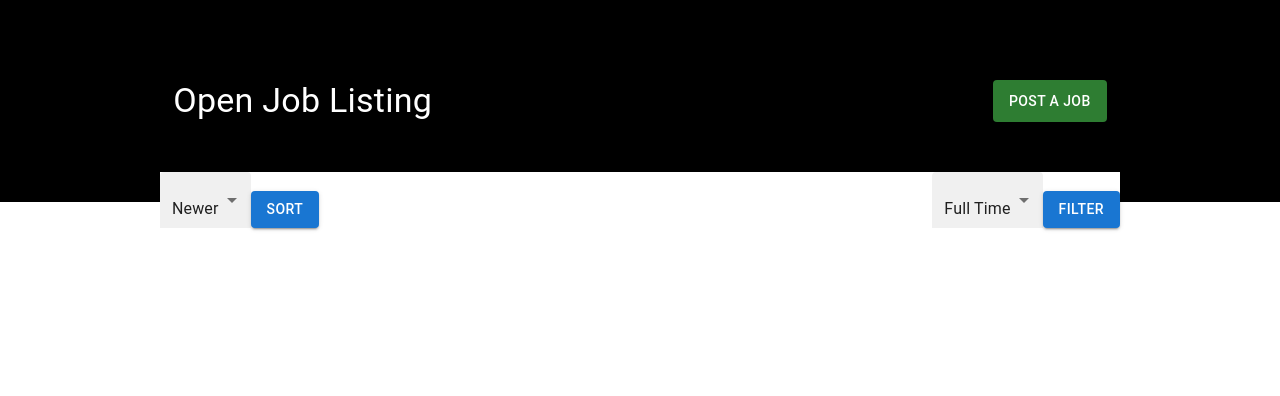
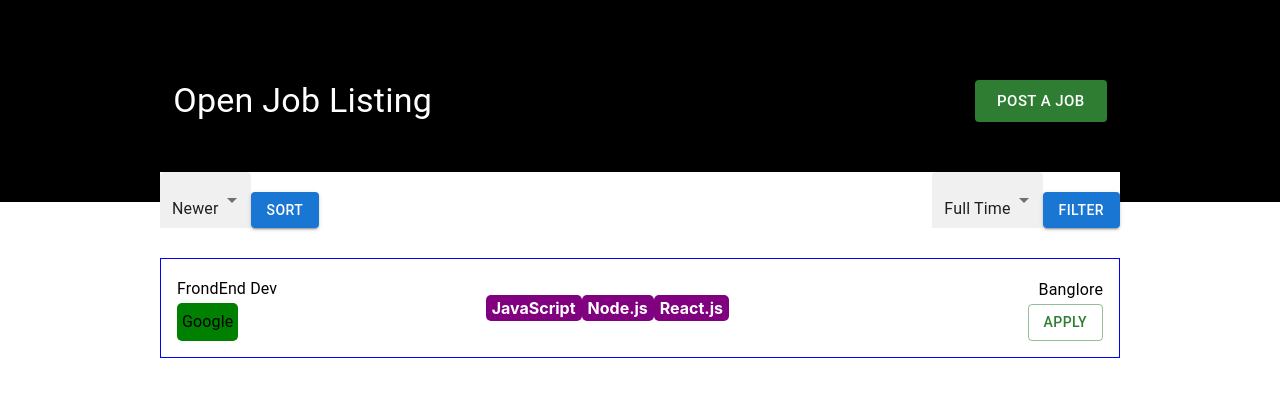
Before and after one commit to roohitgupta/jobportal_client, a React (Create React App) app: page / in a window 1280 px wide. Shown: the top 396 px of the page. Built offline with nearby package versions, Linux system fonts and the light colour scheme.

Commit message:
build Job Card with Role, CompanyName, Location, Skills, ApplyButton

```diff
--- a/src/App.js
+++ b/src/App.js
@@ -2,6 +2,7 @@ import React from 'react'
 import Header from './components/home/Header'
 import { Grid } from "@mui/material";
 import SortBar from './components/home/SortBar';
+import JobListBox from './components/home/JobListBox';
 
 const App = () => {
   return (
@@ -10,6 +11,7 @@ const App = () => {
       <Grid container justifyContent="center">
         <Grid item xs={9}>
           <SortBar />
+          <JobListBox />
         </Grid>
       </Grid>
     </div>
--- a/src/components/home/Header.js
+++ b/src/components/home/Header.js
@@ -10,7 +10,7 @@ const Header = () => {
         <Grid item xs={10}>
           <Box display="flex" justifyContent="space-between">
             <Typography variant="h4">Open Job Listing</Typography>
-            <Button variant="contained" color="success">
+            <Button variant="contained" color="success" size="large">
               Post a Job
             </Button>
           </Box>
--- /dev/null
+++ b/src/components/home/JobListBox.js
@@ -0,0 +1,63 @@
+import React from 'react'
+import { Box, Button, Grid, Typography } from "@mui/material";
+import { makeStyles } from '@material-ui/styles';
+import { padding } from '@mui/system';
+
+const skills = ["JavaScript", "Node.js", "React.js"]
+
+const useStyles = makeStyles({
+    wrapper: {
+        border: "1px solid blue"
+    },
+    companyName: {
+        backgroundColor: "green",
+        borderRadius: "5px",
+        display: "inline-block",
+        fontWeight: "bolder",
+        padding: "5px",
+    },
+    skillsName: {
+        backgroundColor: "purple",
+        borderRadius: "5px",
+        fontWeight: "bolder",
+        color: "white",
+        cursor: "pointer",
+        padding: "3px 6px",
+    },
+})
+
+
+
+const JobListBox = () => {
+    const classes = useStyles();
+  return (
+    <div>
+      <Box p={2} className={classes.wrapper}>
+        <Grid container alignItems="center">
+            <Grid item xs>
+                <Typography variant="subtitle1">FrondEnd Dev</Typography>
+                <Typography className={classes.companyName} variant="subtitle1">Google</Typography>
+            </Grid>
+            <Grid item container xs>
+               { skills.map((e)=> (
+                    <Grid className={classes.skillsName} key={e} item>
+                        {e}
+                    </Grid>
+                ))
+               }
+            </Grid>
+            <Grid item container direction="column" alignItems="flex-end" xs>
+                <Grid item>
+                    <Typography variant="subtitle1">Banglore</Typography>
+                </Grid>
+                <Grid item>
+                    <Button variant="outlined" color="success">Apply</Button>
+                </Grid>
+            </Grid>
+        </Grid>
+      </Box>
+    </div>
+  )
+}
+
+export default JobListBox
--- a/src/components/home/SortBar.js
+++ b/src/components/home/SortBar.js
@@ -24,7 +24,7 @@ const SortBar = () => {
               <MenuItem value="Newer">Newer</MenuItem>
               <MenuItem value="Older">Older</MenuItem>
             </Select>
-            <Button variant="contained" color="primary">
+            <Button variant="contained" color="primary" size="medium">
               Sort
             </Button>
           </Box>
@@ -33,7 +33,7 @@ const SortBar = () => {
               <MenuItem value="Full Time">Full Time</MenuItem>
               <MenuItem value="Part Time">Part Time</MenuItem>
             </Select>
-            <Button variant="contained" color="primary">
+            <Button variant="contained" color="primary" size="medium">
               Filter
             </Button>
           </Box>
```
